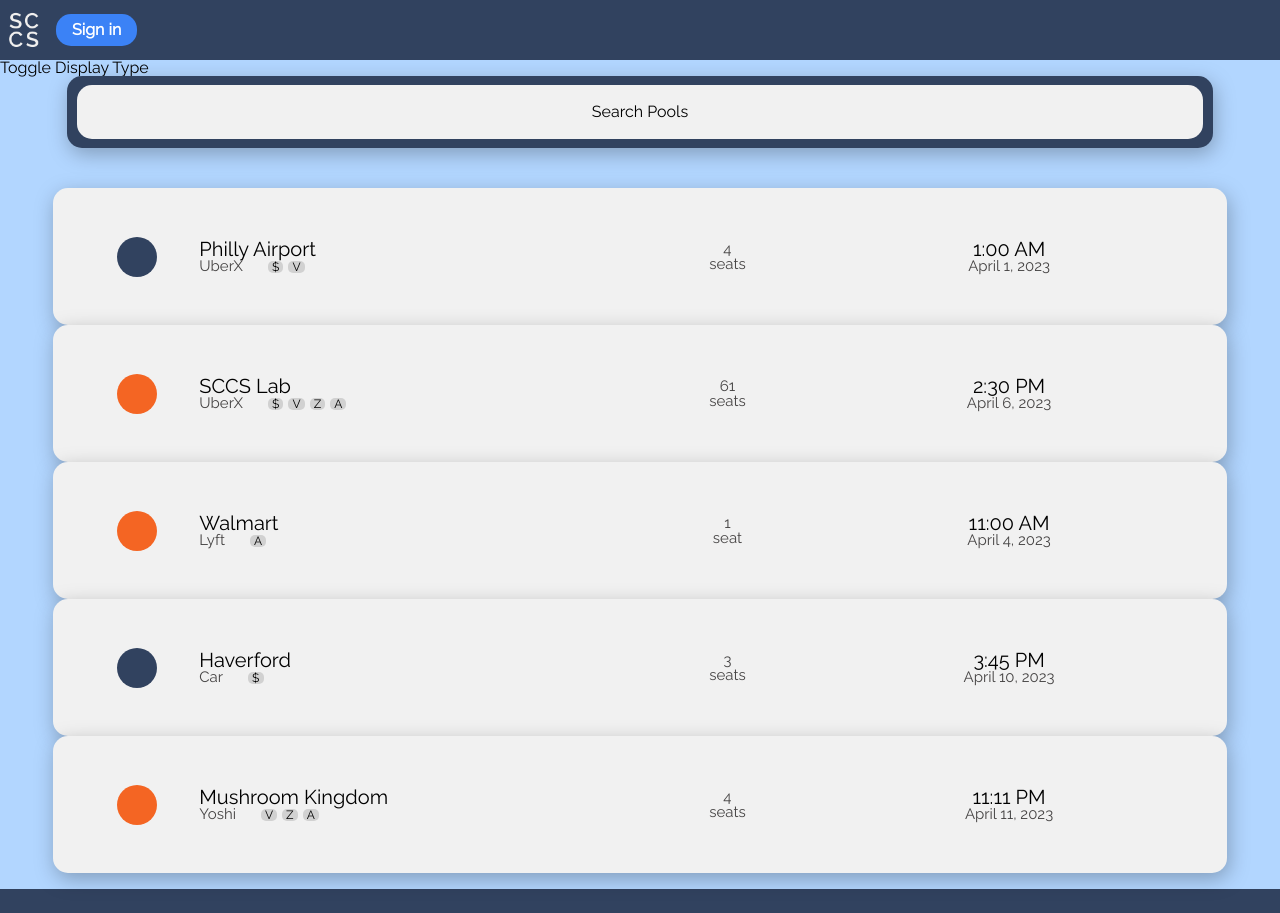
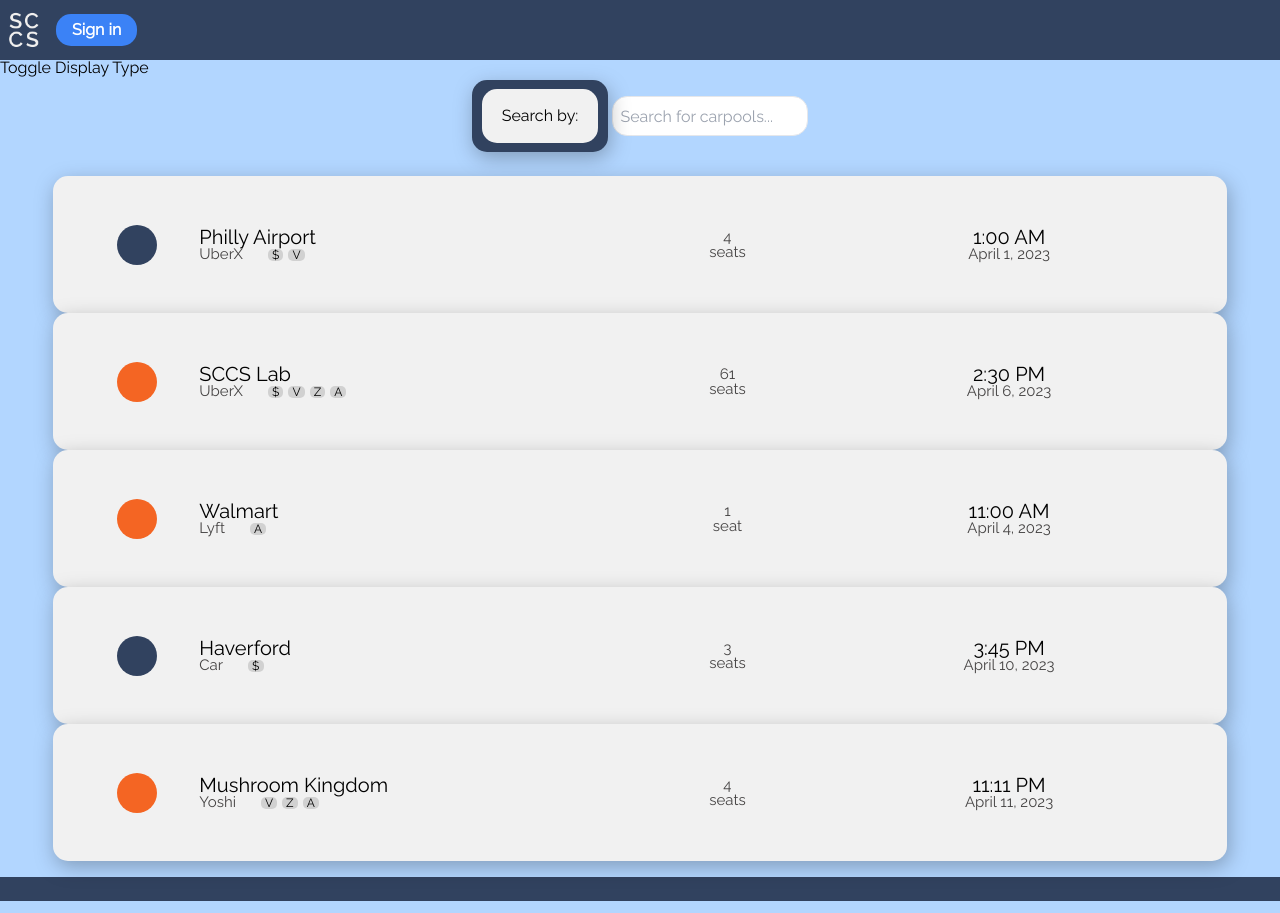
Before and after one commit to swat-sccs/airpool-v2, a Next.js app: page /search-pools in a window 1280 px wide. Built offline with nearby package versions, Linux system fonts and the light colour scheme; no server answers.

Commit message:
basic search filter dropdown

```diff
--- a/app/search-pools/page.tsx
+++ b/app/search-pools/page.tsx
@@ -1,4 +1,5 @@
 "use client"
+import AirpoolDropdown from "@/components/AirpoolDropdown";
 import CalendarView from "@/components/CalendarView'";
 import CarpoolCard from "@/components/CarpoolCard";
 import SCCSBox from "@/components/SCCSBox";
@@ -63,15 +64,15 @@ const displayTypes = ["list", "grid"];
 export default function Pools(){
 
     const [displayTypeIndex, setDisplayTypeIndex] = useState(0);
-    const [isSearching, setIsSearching] = useState(false); // enter a search box
-    const [searchTerm, setSearchTerm] = useState(""); // store search input
+    const [searchTerm, setSearchTerm] = useState(""); // store search input from searchbox
+    const [filter, showFilter] = useState(false); // toggle to show filters or not when clicking
 
+    //initiate state variables to show filter options like a calendar when searching for date, payment options, etc.
+    const [time, toggleTime] = useState(false);
+    const [calendar, toggleCalendar] = useState(false);
+    const [payment, togglePayment] = useState(false);
     function toggleDisplayType(){
         setDisplayTypeIndex((displayTypeIndex + 1) % displayTypes.length);
-    }
-
-    function searchPools(){
-        setIsSearching(true);
     }
 
     const searchData = poolData.filter((p) => { //can search all fields
@@ -81,30 +82,79 @@ export default function Pools(){
         });
     });
 
+    function toggleFilter() {
+        showFilter(filter => !filter); //toggle on and off based on previous state
+
+    }
+
+    function showTime() {
+        alert("showing time slider");
+        toggleTime(time => !time)
+    }
+
+    function showCalendar() {
+        alert("showing calendar");
+        toggleCalendar(calendar => !calendar);
+    }
+
+    function showPayment() {
+        alert("showing payment");
+        togglePayment(payment => !payment);
+
+    }
     // this sets displaydata to searchdata for search, if not use poolData(all), allows us to only display search items
     const displayData = searchTerm ? searchData : poolData;
 
     return (
         <>
             <button onClick={toggleDisplayType}>Toggle Display Type</button>
-            <div className="flex justify-center w-full">
-                <button className="flex justify-center items-center" onClick={searchPools}>
-                    <SCCSBox extraClasses="w-[88vw]" contents={"Search Pools"}/>
+
+            {/* search box and search filter */}
+            <div className="mt-[20px] flex justify-center space-x-1 items-center h-10 relative">
+                {/* search filter options dropdown */}
+                {/* Wrapper for search filter options dropdown */}
+                <div className="relative">
+                    <button className="flex items-center justify-start relative" onClick={toggleFilter}>
+                        <SCCSBox contents={"Search by:"} padding="p-0" gap="gap-0" extraClasses="p-0 m-0 hover:scale-[1.03]"/>
+                    </button>
+
+                    {/* Search filter options */}
+                    {filter && (
+                        <div className="absolute top-full left-0 mt-1 bg-primary rounded drop-shadow w-[100%] z-10 pt-3">
+                            <div className="relative flex items-center justify-center gap-[12px] bg-card-bg m-auto
+                                                                    rounded h-[30px] w-[75%] py-6 hover:scale-[1.03]">
+                                <button onClick={showTime} className="absolute inset-0 flex items-center justify-center
+                                                                                                        w-full h-full">
+                                    Time
                                 </button>
                             </div>
+                            <div className="relative flex items-center justify-center gap-[12px] bg-card-bg m-auto rounded
+                                                                            h-[30px] w-[75%] py-6 hover:scale-[1.03] mt-3">
+                                <button onClick={showCalendar} className="absolute inset-0 flex items-center justify-center
+                                                                                                             w-full h-full">
+                                    Date
+                                </button>
+                            </div>
+                            <div className="relative flex items-center justify-center gap-[12px] bg-card-bg m-auto rounded
+                                                                            h-[30px] w-[75%] py-6 hover:scale-[1.03] mt-3 mb-3">
+                                <button onClick={showPayment} className="absolute inset-0 flex items-center justify-center
+                                                                                                             w-full h-full">
+                                    Payment
+                                </button>
+                            </div>
+                        </div>
+                    )}
+                </div>
 
-            {/* search box to be displayed and typed into */}
-            {isSearching && (
-                <div className="mt-[20px] flex justify-center">
+                {/* searchbox */}
                 <input
                     type="text"
                     placeholder="Search for carpools..."
                     value={searchTerm}
                     onChange={(e) => setSearchTerm(e.target.value)}
-                        className="p-2 border rounded w-fit"
+                    className="py-0.5 px-2 w-[28%] h-10 border rounded w-fit"
                 />
             </div>
-            )}
 
             <div className={`flex flex-wrap items-center ${displayTypeIndex == 0 ? "flex-col" : "flex-row gap-[80px]"} mt-[40px]`}>
             {
```
Lines whose indentation alone changed are shown as unchanged.
